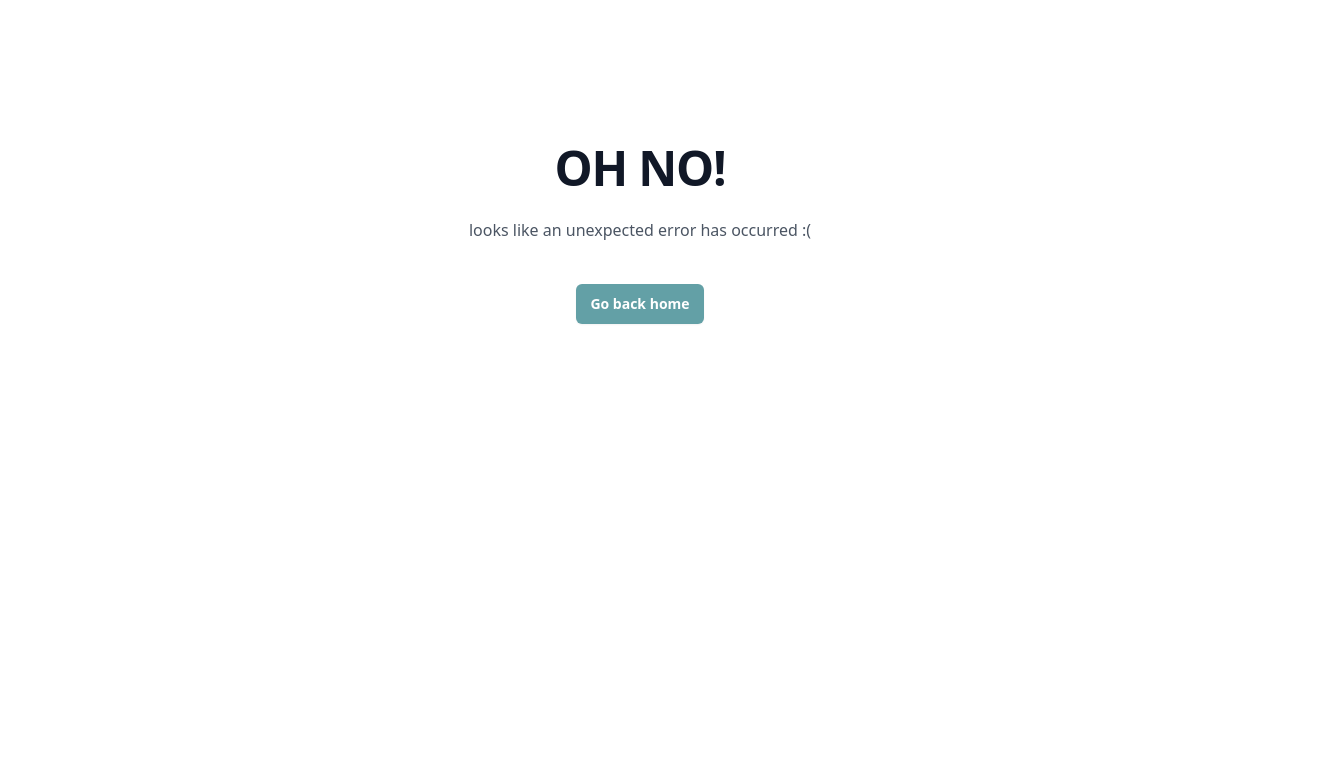
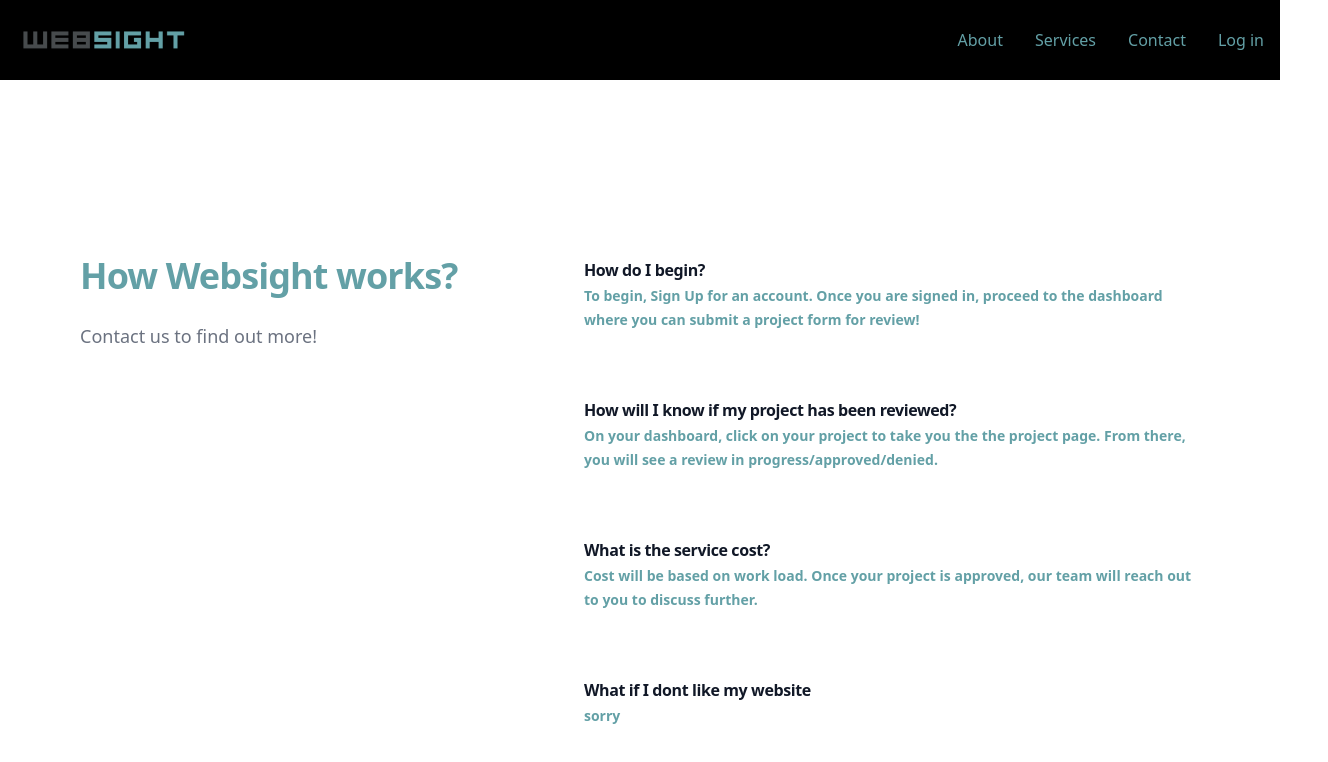
Before and after one commit to JoshON5/websight, a React (Vite) app in the folder client/: page /services in a window 1280 px wide. Shown: the top 762 px of the page, 1328 px wide, since content can reach past the window. Built offline with nearby package versions, Linux system fonts and the light colour scheme.

Commit message:
about page added/ services/faq page

```diff
--- a/client/src/main.jsx
+++ b/client/src/main.jsx
@@ -10,6 +10,8 @@ import ErrorPage from './pages/ErrorPage';
 import SingleProject from './pages/SingleProject.jsx';
 import Dashboard from './pages/Dashboard.jsx';
 import About from './pages/About.jsx';
+import Services from './pages/Services.jsx';
+
 const router = createBrowserRouter([
   {
     path: "/",
@@ -44,6 +46,10 @@ const router = createBrowserRouter([
         path: '/about',
         element: <About />
       },
+      {
+        path: '/services',
+        element: <Services />
+      },
     ]
   },
 ]);
--- a/client/src/pages/About.jsx
+++ b/client/src/pages/About.jsx
@@ -1,5 +1,7 @@
 import Image1 from '../assets/shaffa.png';
-import Image2 from '../assets/websight-icon.png';
+import Image2 from '../assets/houston.jpg';
+import Image3 from '../assets/websight-icon.png';
+
 import { Link } from 'react-router-dom';
 
 
@@ -8,7 +10,7 @@ const people = [
       name: 'Houston Davis',
       role: 'Full Stack Web Developer',
       github: 'https://github.com/HDavis147',
-      about: 'About stuff',
+      about: 'Houston lives in Texas with his wife and two cats. He enjoys hiking and cooking for his family.',
       imageUrl: Image2
     },
     {
@@ -16,13 +18,13 @@ const people = [
         role: 'Full Stack Web Developer',
         github: 'https://github.com/JoshON5',
         about: 'About stuff',
-        imageUrl: Image2
+        imageUrl: Image3
       },
       {
         name: 'Shaffa Chaudhry',
         role: 'Front End Web Developer',
         github: 'https://github.com/shaffachaudhry',
-        about: 'Making websites appear pleasing to the eye since 2023. Big fan of Tailwind!',
+        about: 'Making websites appear pleasing to the eye since 2023. Big fan of Tailwind and iced coffee (especially in the winter)!',
         imageUrl: Image1,
       },
   ]
@@ -41,7 +43,7 @@ const people = [
             {people.map((person) => (
               <li key={person.name}>
                 <div className="flex items-center gap-x-6">
-                  <img className="h-24 w-24 rounded-full" src={person.imageUrl} alt="" />
+                  <img className="h-24 w-24 rounded-full object-center object-cover" src={person.imageUrl} alt="" />
                   <div>
                     <h3 className="text-base font-semibold leading-7 tracking-tight text-gray-900">{person.name}</h3>
                     <p className="text-sm font-semibold leading-6 text-webTeal">{person.role}</p>
--- /dev/null
+++ b/client/src/pages/Services.jsx
@@ -0,0 +1,47 @@
+
+const questions = [
+    {
+      faq: 'How do I begin?',
+      answer: 'To begin, Sign Up for an account. Once you are signed in, proceed to the dashboard where you can submit a project form for review!'
+    },
+    {
+        faq: 'How will I know if my project has been reviewed?',
+        answer: 'On your dashboard, click on your project to take you the the project page. From there, you will see a review in progress/approved/denied.'
+      },
+      {
+        faq: 'What is the service cost?',
+        answer: 'Cost will be based on work load. Once your project is approved, our team will reach out to you to discuss further.'
+      },
+      {
+        faq: 'What if I dont like my website',
+        answer: 'sorry'
+      },
+  ]
+
+  const Services = () => {
+    return (
+      <div className=" w-full m-12 bg-white py-24 sm:py-32 ">
+        <div className="mx-auto grid max-w-7xl gap-x-8 gap-y-20 px-6 lg:px-8 xl:grid-cols-3">
+          <div className="max-w-2xl">
+            <h2 className="text-3xl font-bold tracking-tight text-webTeal sm:text-4xl">How Websight works?</h2>
+            <p className="mt-6 text-lg leading-8 text-gray-500">
+              Contact us to find out more!
+            </p>
+          </div>
+          <ul className=" mx-10 px-12 grid gap-x-8 gap-y-12 sm:gap-y-16 xl:col-span-2">
+            {questions.map((question) => (
+              <li key={question.faq}>
+                <div className="flex items-center gap-x-6">
+                  <div>
+                    <h3 className="text-base font-semibold leading-7 tracking-tight text-gray-900">{question.faq}</h3>
+                    <p className="text-sm font-semibold leading-6 text-webTeal">{question.answer}</p>
+                  </div>
+                </div>
+              </li>
+            ))}
+          </ul>
+        </div>
+      </div>
+    )
+  }
+  export default Services;
```
Also changed, not shown: client/src/assets/houston.jpg (added), client/src/assets/shaffa.png.
